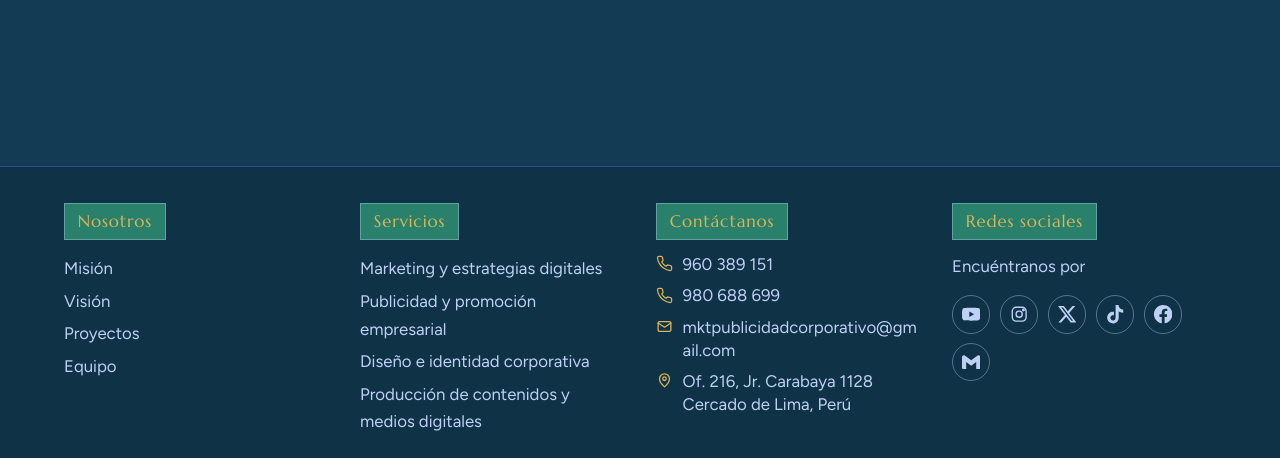
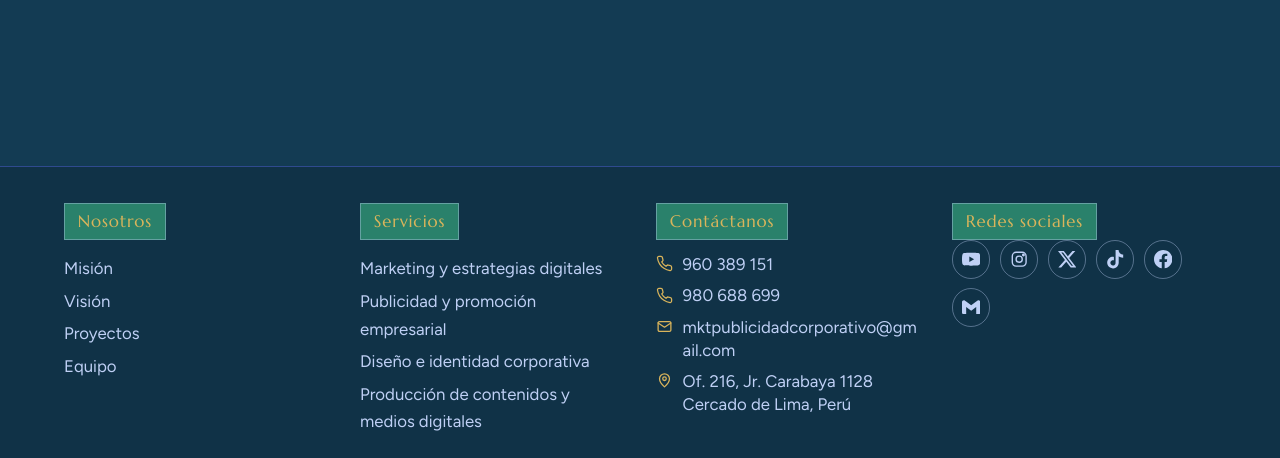
Before and after one commit to josuesashajafe2331-ops/marketing-y-publicidad, a Flask app: page /proyectos in a window 1280 px wide. Shown: the part 2210-2668 px from the top of the page. Run offline with Flask 3, Linux system fonts and the light colour scheme; data comes from the database, SQL or seed files in the repository; some web fonts are replaced.

Commit message:
Remove user contact paragraph from base.html
Removed user contact information from social media section.

```diff
--- a/global_focus/templates/base.html
+++ b/global_focus/templates/base.html
@@ -52,7 +52,6 @@
       </ul>
     </div>
   <div><h4>Redes sociales</h4>
-      <p class="fuser">Encuéntranos por {{ c.usuario }}</p>
       <div class="redes">
         <a href="{{ c.redes['YouTube'] }}" target="_blank" rel="noopener" aria-label="YouTube" title="YouTube"><svg viewBox="0 0 24 24"><path d="M23.498 6.186a3.016 3.016 0 0 0-2.122-2.136C19.505 3.545 12 3.545 12 3.545s-7.505 0-9.377.505A3.017 3.017 0 0 0 .502 6.186C0 8.07 0 12 0 12s0 3.93.502 5.814a3.016 3.016 0 0 0 2.122 2.136c1.871.505 9.376.505 9.376.505s7.505 0 9.377-.505a3.015 3.015 0 0 0 2.122-2.136C24 15.93 24 12 24 12s0-3.93-.502-5.814zM9.545 15.568V8.432L15.818 12l-6.273 3.568z"/></svg></a>
         <a href="{{ c.redes['Instagram'] }}" target="_blank" rel="noopener" aria-label="Instagram" title="Instagram"><svg viewBox="0 0 24 24" class="st"><rect x="3" y="3" width="18" height="18" rx="5"/><circle cx="12" cy="12" r="4"/><circle cx="17.5" cy="6.5" r="1" fill="currentColor"/></svg></a>
```
